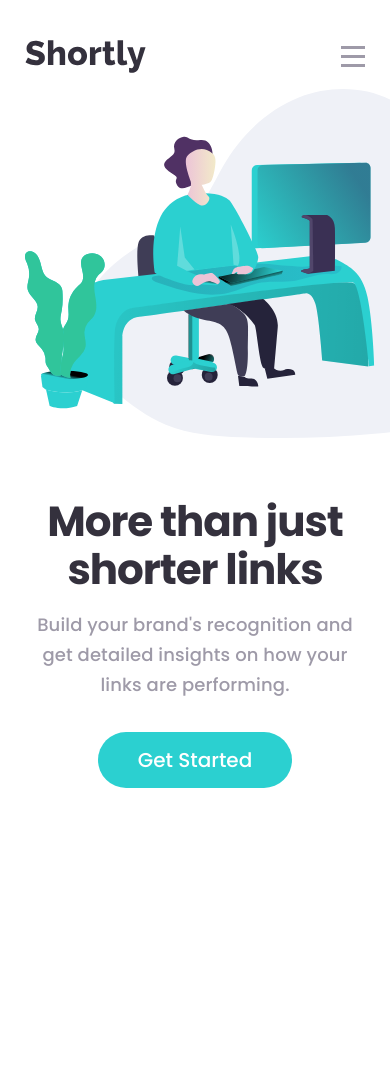
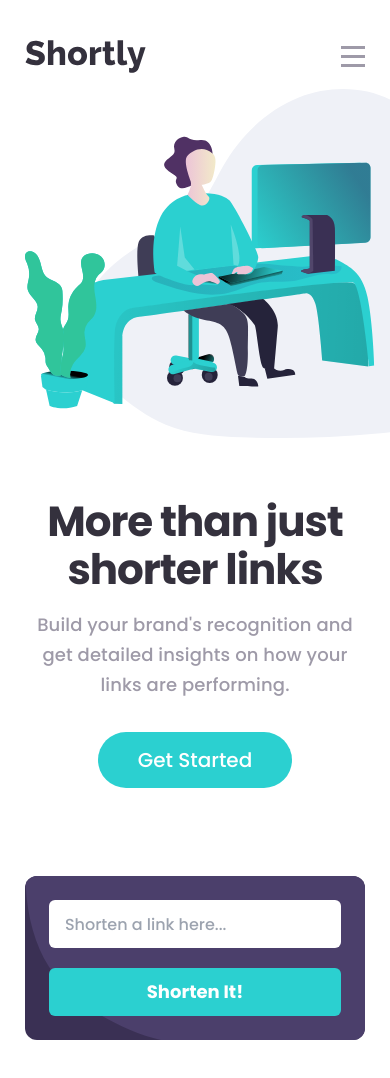
Before and after one commit to vanderms/shortly-url-shortening-api, a Next.js app: page / in a window 390 px wide. Shown: the top 1078 px of the page. Before the commit the page ends 844 px from the top, so only its background shows below. Built offline with nearby package versions, Linux system fonts and the light colour scheme.

Commit message:
implemented  shortener form responsive design

```diff
--- /dev/null
+++ b/components/forms/shortener/shortener-form.tsx
@@ -0,0 +1,54 @@
+import { Formik, Form, Field, ErrorMessage } from "formik";
+import * as Yup from "yup";
+
+/*
+Link should be a valid URL
+Please add a link
+*/
+
+
+const URL_PATTERN =
+  /^((http|https):\/\/)?(www.)?(?!.*(http|https|www.))[a-zA-Z0-9_-]+(\.[a-zA-Z]+)+(\/)?.([\w\?[a-zA-Z-_%\/@?]+)*([^\/\w\?[a-zA-Z0-9_-]+=\w+(&[a-zA-Z0-9_]+=\w+)*)?$/;
+
+export const ShortenerForm: React.FC = () => {
+  return (
+    <Formik
+      initialValues={{ url: "" }}
+      validationSchema={Yup.object({
+        url: Yup.string()
+          .matches(URL_PATTERN, "")
+          .required(""),
+      })}
+      onSubmit={(values) => console.log(JSON.stringify(values))}
+    >
+      {(formik) => (
+        <Form className="grid grid-cols-1 gap-4 md:grid-cols-[1fr,11.75rem] md:gap-6">
+          <label>
+            <span className="sr-only">Shorten a link here...</span>
+            <Field
+              type="text"
+              name="url"
+              placeholder="Shorten a link here..."
+              className={`w-full h-12 rounded-md px-4 text-stress md:h-16 md:px-8
+                ${
+                  formik.errors.url && formik.touched.url
+                    ? "border-[3px] border-danger"
+                    : ""
+                }
+              `}
+            />
+            <span className=" block text-danger text-xs font-bold mt-1 md:text-base md:mt-2">
+              <ErrorMessage name="url" />
+            </span>
+          </label>
+          <button
+            type="submit"
+            className={`w-full h-12 rounded-md bg-primary hover:bg-primary-hover text-white font-bold text-lg md:h-16`}
+          >
+            Shorten It!
+          </button>
+        </Form>
+      )}
+    </Formik>
+  );
+};
--- a/components/navbar/navbar.tsx
+++ b/components/navbar/navbar.tsx
@@ -37,7 +37,7 @@ export const Navbar: React.FC = () => {
       </Link>
       <div
         className={`fixed z-50 w-[min(22rem,87.2%)] right-align bg-bgdark pb-10 pt-6 px-6
-        rounded-lg flex flex-col items-center gap-8
+        rounded-lg flex flex-col items-center gap-8 max-h-[calc(100vh_-_6rem)] overflow-auto
         ${isSidebarOpen ? "top-24 transition-[top] duration-300" : "top-[-100vh]"}
         lg:static lg:flex-row lg:w-auto lg:flex-grow lg:justify-between lg:p-0 lg:bg-transparent
       `}
--- /dev/null
+++ b/components/sections/shortener/shortener.tsx
@@ -0,0 +1,18 @@
+import { ShortenerForm } from "components/forms/shortener/shortener-form";
+
+export const ShortenerSection: React.FC = () => {
+  return (
+    <section
+      className={`container mt-[5.5rem] bg-bgdark p-6 relative
+        vn__shortener-pattern rounded-xl overflow-hidden md:px-16 md:py-[3.25rem]`}
+      aria-labelledby="nv__shortener-section-title"
+    >
+      <h2 className="sr-only" id="nv__shortener-section-title">
+        Link Shortener
+      </h2>
+      <div className="relative z-10">
+        <ShortenerForm />
+      </div>
+    </section>
+  );
+};
--- a/pages/index.tsx
+++ b/pages/index.tsx
@@ -2,6 +2,7 @@ import type { NextPage } from "next";
 import Head from "next/head";
 import { Navbar } from "components/navbar/navbar";
 import { HeroSection } from "components/sections/hero/hero";
+import { ShortenerSection } from "components/sections/shortener/shortener";
 
 const Home: NextPage = () => {
   const name = "Shortly - more than just shorter links";
@@ -23,8 +24,9 @@ const Home: NextPage = () => {
           <title>{title}</title>
         </Head>
         <Navbar />
-        <main>
+        <main className="pb-[100vh]">
           <HeroSection />
+          <ShortenerSection/>
         </main>
       </div>
     </>
--- a/styles/index.css
+++ b/styles/index.css
@@ -82,9 +82,21 @@
   @apply bg-center bg-no-repeat bg-contain;
 }
 
-@media screen(lg){
-  .vn__hero-image::before{
+@media screen(lg) {
+  .vn__hero-image::before {
     width: 164.3497758%;
     padding-bottom: 108.0717489%;
   }
 }
+
+.vn__shortener-pattern::before {
+  @apply absolute inset-0 bg-center bg-no-repeat bg-cover;
+  content: "";
+  background-image: url("/assets/bg-shorten-mobile.svg");
+}
+
+@media screen(lg) {
+  .vn__shortener-pattern::before {
+    background-image: url("/assets/bg-shorten-desktop.svg");
+  }
+}
```
Also changed, not shown: jest.config.js (added, +19 -0 lines), package.json (+9 -2 lines), 2 other files (tests, documents, lock files or other folders).
